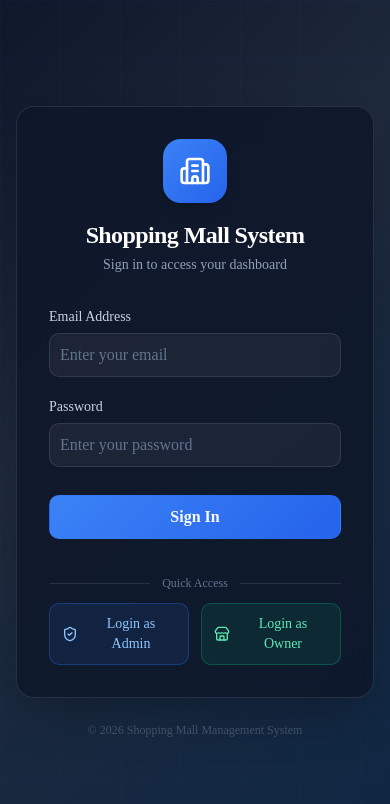
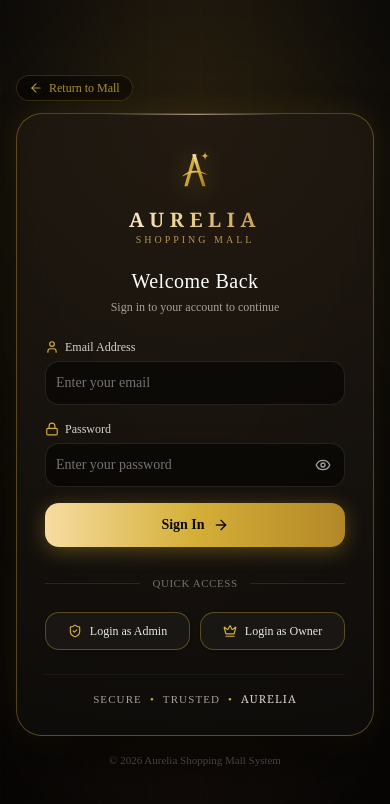
Before and after one commit to kgor250-ai/shoppingmall, a Next.js app: page /login in a window 390 px wide. Shown: the top 804 px of the page. Built offline with nearby package versions, Linux system fonts and the light colour scheme; no server answers.

Commit message:
feat(login): upgrade login page with luxury Aurelia branding, gold accents, and responsive mobile design

```diff
--- a/src/app/login/page.tsx
+++ b/src/app/login/page.tsx
@@ -1,17 +1,83 @@
 'use client'
 
-import { useActionState, useRef } from 'react'
+import { useActionState, useRef, useState } from 'react'
+import Link from 'next/link'
 import { loginAction } from '@/actions/auth'
 import { Button } from '@/components/ui/button'
 import { Input } from '@/components/ui/input'
 import { Label } from '@/components/ui/label'
-import { Building2, ShieldCheck, Store, Loader2 } from 'lucide-react'
+import {
+  User,
+  Lock,
+  Eye,
+  EyeOff,
+  ArrowRight,
+  ShieldCheck,
+  Crown,
+  Loader2,
+  ArrowLeft,
+  AlertCircle,
+  Sparkles,
+} from 'lucide-react'
+
+// Elegant Aurelia Signature Gold Monogram Emblem
+function AureliaEmblem({ className = 'h-14 w-14' }: { className?: string }) {
+  return (
+    <svg
+      viewBox="0 0 100 100"
+      fill="none"
+      xmlns="http://www.w3.org/2000/svg"
+      className={className}
+      aria-hidden="true"
+    >
+      <defs>
+        <linearGradient id="aureliaGold" x1="0%" y1="0%" x2="100%" y2="100%">
+          <stop offset="0%" stopColor="#fae8c8" />
+          <stop offset="45%" stopColor="#d4af37" />
+          <stop offset="100%" stopColor="#9b7324" />
+        </linearGradient>
+      </defs>
+
+      {/* 4-point star sparkle */}
+      <path
+        d="M 68 17 Q 68 25 76 25 Q 68 25 68 33 Q 68 25 60 25 Q 68 25 68 17 Z"
+        fill="url(#aureliaGold)"
+      />
+
+      {/* Left stem of stylized A */}
+      <path
+        d="M 31 79 L 47 22 L 53 22 L 37 79 Z"
+        fill="url(#aureliaGold)"
+      />
+
+      {/* Right stem of stylized A */}
+      <path
+        d="M 45 22 L 51 22 L 69 79 L 63 79 Z"
+        fill="url(#aureliaGold)"
+      />
+
+      {/* Dynamic curved swoosh crossbar */}
+      <path
+        d="M 27 61 Q 48 43 73 59 Q 50 49 29 61 Z"
+        fill="url(#aureliaGold)"
+      />
+    </svg>
+  )
+}
 
 export default function LoginPage() {
   const [state, formAction, pending] = useActionState(loginAction, undefined)
   const formRef = useRef<HTMLFormElement>(null)
+  const [emailValue, setEmailValue] = useState('')
+  const [passwordValue, setPasswordValue] = useState('')
+  const [showPassword, setShowPassword] = useState(false)
+  const [clientError, setClientError] = useState<string | null>(null)
 
   const handleQuickLogin = (email: string, pass: string) => {
+    if (pending) return
+    setClientError(null)
+    setEmailValue(email)
+    setPasswordValue(pass)
     if (!formRef.current) return
     const emailInput = formRef.current.elements.namedItem('email') as HTMLInputElement
     const passInput = formRef.current.elements.namedItem('password') as HTMLInputElement
@@ -22,45 +88,108 @@ export default function LoginPage() {
     }
   }
 
+  const handleSubmit = (e: React.FormEvent<HTMLFormElement>) => {
+    if (pending) {
+      e.preventDefault()
+      return
+    }
+
+    const form = e.currentTarget
+    const email = (form.elements.namedItem('email') as HTMLInputElement)?.value.trim()
+    const password = (form.elements.namedItem('password') as HTMLInputElement)?.value
+
+    if (!email) {
+      e.preventDefault()
+      setClientError('Please enter your email address')
+      return
+    }
+
+    if (!password) {
+      e.preventDefault()
+      setClientError('Please enter your password')
+      return
+    }
+
+    setClientError(null)
+  }
+
+  const activeError = clientError || state?.error
+
   return (
     <div
-      className="min-h-screen flex items-center justify-center p-4"
+      className="min-h-screen w-full flex items-center justify-center p-4 sm:p-6 relative overflow-hidden"
       style={{
-        background: 'linear-gradient(135deg, #0f172a 0%, #1e293b 40%, #0f2744 100%)',
+        background: 'radial-gradient(ellipse at 50% 20%, #1c150c 0%, #0c0a09 60%, #050505 100%)',
       }}
     >
-      {/* Decorative background grid */}
+      {/* Ambient background gold glow & subtle geometric luxury mesh */}
+      <div className="absolute top-1/4 left-1/2 -translate-x-1/2 -translate-y-1/2 w-96 h-96 bg-[#d4af37]/10 rounded-full blur-[120px] pointer-events-none" />
+      <div className="absolute bottom-10 right-10 w-80 h-80 bg-amber-900/10 rounded-full blur-[100px] pointer-events-none" />
+
+      {/* Decorative gold subtle grid lines */}
       <div
-        className="absolute inset-0 opacity-10"
+        className="absolute inset-0 opacity-[0.03] pointer-events-none"
         style={{
           backgroundImage:
-            'linear-gradient(rgba(59,130,246,0.3) 1px, transparent 1px), linear-gradient(90deg, rgba(59,130,246,0.3) 1px, transparent 1px)',
-          backgroundSize: '60px 60px',
+            'linear-gradient(rgba(212,175,55,0.4) 1px, transparent 1px), linear-gradient(90deg, rgba(212,175,55,0.4) 1px, transparent 1px)',
+          backgroundSize: '50px 50px',
         }}
       />
 
-      <div className="relative w-full max-w-md">
-        {/* Card */}
-        <div
-          className="rounded-2xl p-8 shadow-2xl border border-white/10"
-          style={{ background: 'rgba(15,23,42,0.85)', backdropFilter: 'blur(20px)' }}
+      <div className="relative w-full max-w-[420px] z-10 animate-in fade-in duration-500">
+        {/* Return to mall link */}
+        <div className="mb-3 flex justify-between items-center">
+          <Link
+            href="/"
+            className="inline-flex items-center gap-1.5 text-xs font-medium text-[#d4af37]/80 hover:text-[#fae8c8] transition-colors py-1 px-3 rounded-full bg-black/40 border border-[#d4af37]/20 backdrop-blur-md"
           >
-          {/* Logo */}
-          <div className="flex flex-col items-center mb-8">
-            <div
-              className="h-16 w-16 rounded-2xl flex items-center justify-center mb-4 shadow-lg"
-              style={{ background: 'linear-gradient(135deg, #3b82f6, #2563eb)' }}
-            >
-              <Building2 className="text-white h-8 w-8" />
-            </div>
-            <h1 className="text-2xl font-bold text-white tracking-tight">Shopping Mall System</h1>
-            <p className="text-slate-400 text-sm mt-1">Sign in to access your dashboard</p>
+            <ArrowLeft className="h-3.5 w-3.5" />
+            <span>Return to Mall</span>
+          </Link>
+
+          <span className="text-[11px] uppercase tracking-widest text-stone-500 font-light hidden sm:inline-block">
+            Haute Destination
+          </span>
         </div>
 
-          <form action={formAction} ref={formRef} className="space-y-5">
+        {/* Main Glassmorphic Card */}
+        <div
+          className="rounded-[26px] p-7 sm:p-9 shadow-[0_25px_60px_-15px_rgba(0,0,0,0.95)] border border-[#d4af37]/35 relative overflow-hidden backdrop-blur-2xl"
+          style={{
+            background: 'radial-gradient(circle at 50% 0%, rgba(35, 27, 18, 0.94) 0%, rgba(14, 12, 10, 0.96) 100%)',
+            boxShadow: '0 25px 60px -15px rgba(0,0,0,0.95), 0 0 35px -5px rgba(212, 175, 55, 0.15)',
+          }}
+        >
+          {/* Subtle Top Gold Highlight Line */}
+          <div className="absolute top-0 left-1/4 right-1/4 h-[1px] bg-gradient-to-r from-transparent via-[#fae8c8] to-transparent opacity-60" />
+
+          {/* Logo & Branding */}
+          <div className="flex flex-col items-center text-center">
+            <div className="relative mb-2">
+              <AureliaEmblem className="h-14 w-14 drop-shadow-[0_4px_12px_rgba(212,175,55,0.35)]" />
+            </div>
+
+            <h1 className="font-serif tracking-[0.28em] text-xl font-bold uppercase text-transparent bg-clip-text bg-gradient-to-r from-[#fae8c8] via-[#e6ca85] to-[#c5a059]">
+              AURELIA
+            </h1>
+            <p className="tracking-[0.3em] text-[10px] uppercase text-[#c5a059]/90 font-medium -mt-0.5">
+              SHOPPING MALL
+            </p>
+
+            <h2 className="text-xl font-normal text-white tracking-wide mt-5">
+              Welcome Back
+            </h2>
+            <p className="text-stone-400 text-xs mt-1">
+              Sign in to your account to continue
+            </p>
+          </div>
+
+          <form action={formAction} ref={formRef} onSubmit={handleSubmit} className="space-y-4 mt-6">
+            {/* Email Address Input */}
             <div className="space-y-1.5">
-              <Label htmlFor="email" className="text-slate-300 text-sm font-medium">
-                Email Address
+              <Label htmlFor="email" className="text-stone-300 text-xs font-medium flex items-center gap-1.5">
+                <User className="h-3.5 w-3.5 text-[#d4af37]" />
+                <span>Email Address</span>
               </Label>
               <Input
                 id="email"
@@ -68,88 +197,141 @@ export default function LoginPage() {
                 type="email"
                 placeholder="Enter your email"
                 required
-                className="h-11 bg-white/5 border-white/10 text-white placeholder:text-slate-500 focus:border-blue-500 focus:ring-blue-500/20"
+                disabled={pending}
+                value={emailValue}
+                onChange={(e) => {
+                  setEmailValue(e.target.value)
+                  if (clientError) setClientError(null)
+                }}
+                className="h-11 bg-black/50 border-white/10 text-white placeholder:text-stone-500 rounded-xl focus:border-[#d4af37] focus:ring-1 focus:ring-[#d4af37]/30 transition-all text-sm disabled:opacity-50"
               />
             </div>
 
+            {/* Password Input with Eye Toggle */}
             <div className="space-y-1.5">
-              <Label htmlFor="password" className="text-slate-300 text-sm font-medium">
-                Password
+              <Label htmlFor="password" className="text-stone-300 text-xs font-medium flex items-center gap-1.5">
+                <Lock className="h-3.5 w-3.5 text-[#d4af37]" />
+                <span>Password</span>
               </Label>
+              <div className="relative">
                 <Input
                   id="password"
                   name="password"
-                type="password"
+                  type={showPassword ? 'text' : 'password'}
                   placeholder="Enter your password"
                   required
-                className="h-11 bg-white/5 border-white/10 text-white placeholder:text-slate-500 focus:border-blue-500 focus:ring-blue-500/20"
+                  disabled={pending}
+                  value={passwordValue}
+                  onChange={(e) => {
+                    setPasswordValue(e.target.value)
+                    if (clientError) setClientError(null)
+                  }}
+                  className="h-11 pr-10 bg-black/50 border-white/10 text-white placeholder:text-stone-500 rounded-xl focus:border-[#d4af37] focus:ring-1 focus:ring-[#d4af37]/30 transition-all text-sm disabled:opacity-50"
                 />
+                <button
+                  type="button"
+                  onClick={() => setShowPassword(!showPassword)}
+                  className="absolute inset-y-0 right-0 pr-3.5 flex items-center text-stone-400 hover:text-[#e6ca85] transition-colors cursor-pointer"
+                  tabIndex={-1}
+                  aria-label={showPassword ? 'Hide password' : 'Show password'}
+                >
+                  {showPassword ? (
+                    <EyeOff className="h-4 w-4" />
+                  ) : (
+                    <Eye className="h-4 w-4" />
+                  )}
+                </button>
+              </div>
             </div>
 
-            {state?.error && (
-              <div className="text-sm font-medium text-red-400 bg-red-500/10 border border-red-500/20 p-3 rounded-lg flex items-center gap-2">
-                <span className="text-red-400">⚠</span>
-                {state.error}
+            {/* Error Message */}
+            {activeError && (
+              <div
+                role="alert"
+                aria-live="polite"
+                className="text-xs font-medium text-rose-300 bg-rose-950/40 border border-rose-500/30 p-2.5 rounded-xl flex items-start gap-2 animate-in fade-in duration-200"
+              >
+                <AlertCircle className="h-4 w-4 flex-shrink-0 text-rose-400 mt-0.5" />
+                <span>{activeError}</span>
               </div>
             )}
 
+            {/* Gold Gradient Login Button */}
             <Button
-              className="w-full h-11 text-base font-semibold mt-2"
+              className="w-full h-11 text-sm font-semibold rounded-xl text-stone-950 transition-all cursor-pointer shadow-lg hover:brightness-105 active:scale-[0.99] disabled:cursor-not-allowed mt-2 border-0 flex items-center justify-center gap-2 group"
               type="submit"
               disabled={pending}
-              style={{ background: 'linear-gradient(135deg, #3b82f6, #2563eb)' }}
+              style={{
+                background: 'linear-gradient(90deg, #f7dca1 0%, #d4af37 50%, #b38728 100%)',
+                boxShadow: '0 4px 20px rgba(212, 175, 55, 0.35)',
+              }}
             >
               {pending ? (
                 <>
-                  <Loader2 className="mr-2 h-4 w-4 animate-spin" />
-                  Signing in...
+                  <Loader2 className="h-4 w-4 animate-spin text-stone-950" />
+                  <span>Signing in...</span>
                 </>
               ) : (
-                'Sign In'
+                <>
+                  <span>Sign In</span>
+                  <ArrowRight className="h-4 w-4 transition-transform group-hover:translate-x-0.5" />
+                </>
               )}
             </Button>
 
-            {/* Quick Login Section */}
-            <div className="pt-4">
-              <div className="flex items-center gap-3 mb-3">
-                <div className="flex-1 h-px bg-white/10" />
-                <span className="text-xs text-slate-500 font-medium">Quick Access</span>
-                <div className="flex-1 h-px bg-white/10" />
+            {/* Quick Access Divider */}
+            <div className="flex items-center gap-3 pt-3 pb-1">
+              <div className="flex-1 h-[1px] bg-white/10" />
+              <span className="text-[11px] uppercase tracking-wider text-stone-500 font-medium">Quick Access</span>
+              <div className="flex-1 h-[1px] bg-white/10" />
             </div>
-              <div className="grid grid-cols-2 gap-3">
+
+            {/* Role Buttons */}
+            <div className="grid grid-cols-2 gap-2.5">
               <button
                 type="button"
                 disabled={pending}
                 onClick={() => handleQuickLogin('admin1@gmail.com', 'admin123')}
-                  className="flex items-center justify-center gap-2 px-3 py-2.5 rounded-lg border border-blue-500/30 bg-blue-500/10 text-blue-300 text-sm font-medium hover:bg-blue-500/20 hover:border-blue-500/50 transition-all disabled:opacity-50 disabled:cursor-not-allowed"
+                className="flex items-center justify-center gap-2 py-2.5 px-3 rounded-xl border border-[#d4af37]/35 bg-stone-900/80 text-stone-200 text-xs font-medium hover:bg-[#d4af37]/15 hover:border-[#d4af37]/60 hover:text-white transition-all disabled:opacity-50 cursor-pointer shadow-sm group"
               >
                 {pending ? (
-                    <Loader2 className="h-4 w-4 animate-spin" />
+                  <Loader2 className="h-3.5 w-3.5 animate-spin text-[#d4af37]" />
                 ) : (
-                    <ShieldCheck className="h-4 w-4" />
+                  <ShieldCheck className="h-3.5 w-3.5 text-[#d4af37] transition-transform group-hover:scale-110" />
                 )}
-                  Login as Admin
+                <span>Login as Admin</span>
               </button>
+
               <button
                 type="button"
                 disabled={pending}
-                  onClick={() => handleQuickLogin('owenr1@gmail.com', 'owner123')}
-                  className="flex items-center justify-center gap-2 px-3 py-2.5 rounded-lg border border-emerald-500/30 bg-emerald-500/10 text-emerald-300 text-sm font-medium hover:bg-emerald-500/20 hover:border-emerald-500/50 transition-all disabled:opacity-50 disabled:cursor-not-allowed"
+                onClick={() => handleQuickLogin('owner1@gmail.com', 'owner123')}
+                className="flex items-center justify-center gap-2 py-2.5 px-3 rounded-xl border border-[#d4af37]/35 bg-stone-900/80 text-stone-200 text-xs font-medium hover:bg-[#d4af37]/15 hover:border-[#d4af37]/60 hover:text-white transition-all disabled:opacity-50 cursor-pointer shadow-sm group"
               >
                 {pending ? (
-                    <Loader2 className="h-4 w-4 animate-spin" />
+                  <Loader2 className="h-3.5 w-3.5 animate-spin text-[#d4af37]" />
                 ) : (
-                    <Store className="h-4 w-4" />
+                  <Crown className="h-3.5 w-3.5 text-[#d4af37] transition-transform group-hover:scale-110" />
                 )}
-                  Login as Owner
+                <span>Login as Owner</span>
               </button>
             </div>
+          </form>
+
+          {/* Footer */}
+          <div className="mt-6 pt-4 border-t border-white/5 text-center">
+            <p className="text-[11px] tracking-widest uppercase text-stone-400 font-light flex items-center justify-center gap-2">
+              <span>Secure</span>
+              <span className="text-[#d4af37]">•</span>
+              <span>Trusted</span>
+              <span className="text-[#d4af37]">•</span>
+              <span className="font-serif font-medium text-stone-300">AURELIA</span>
+            </p>
           </div>
-          </form>
         </div>
 
-        <p className="text-center text-slate-600 text-xs mt-6">
-          &copy; 2026 Shopping Mall Management System
+        <p className="text-center text-stone-500/80 text-[11px] mt-4 font-light">
+          &copy; 2026 Aurelia Shopping Mall System
         </p>
       </div>
     </div>
```
Lines whose indentation alone changed are shown as unchanged.
